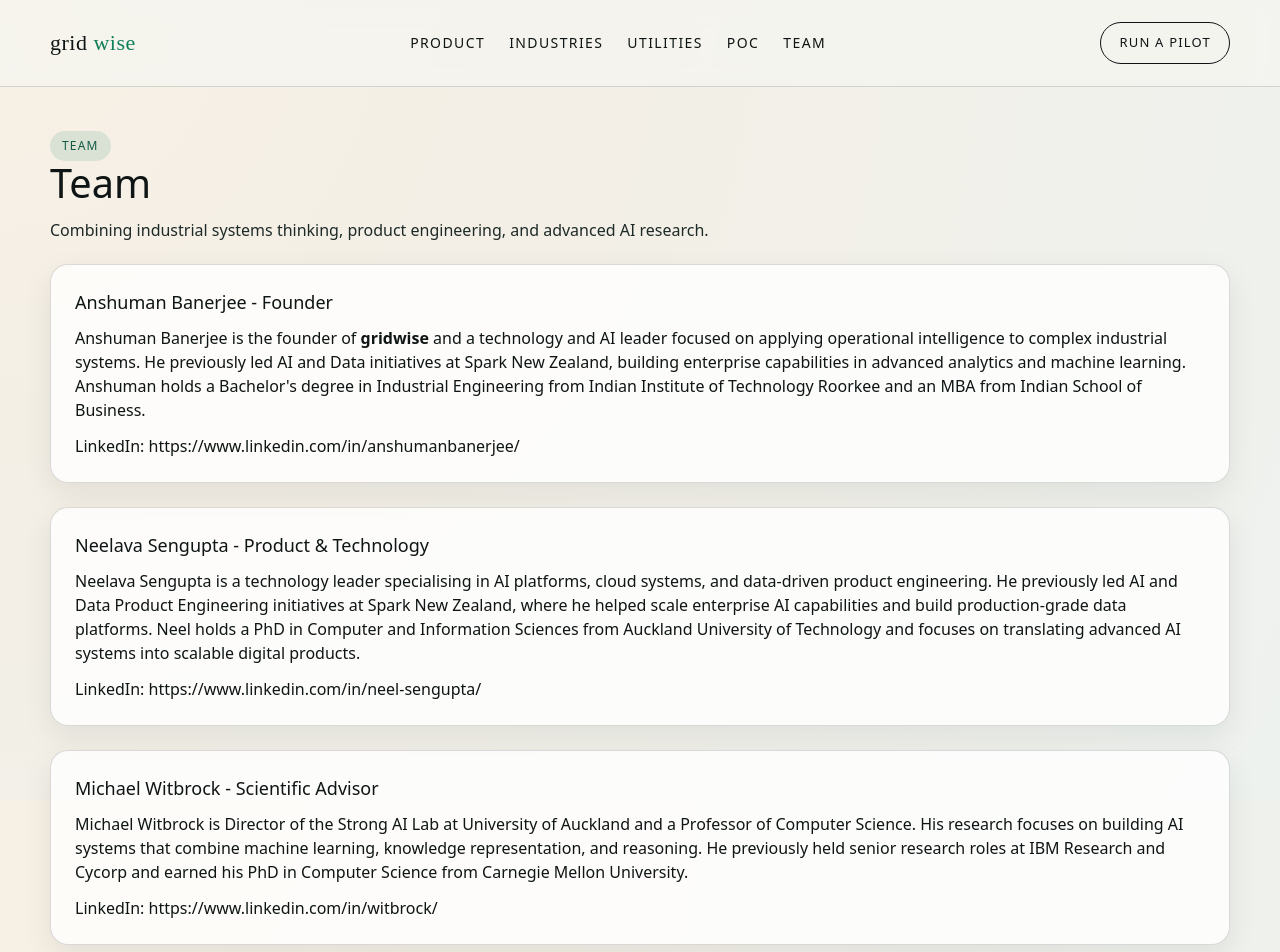
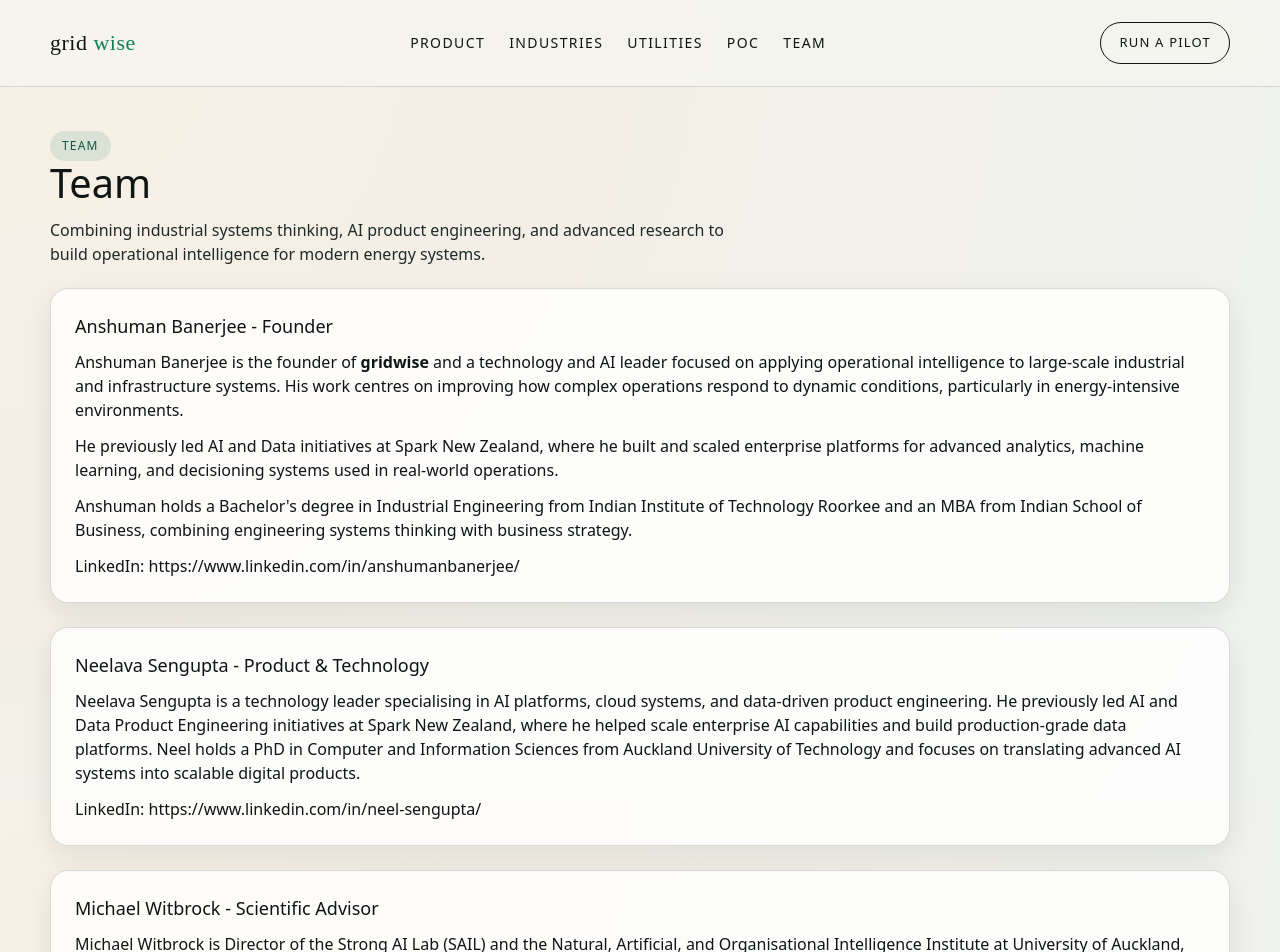
Before and after one commit to koyemii/gridwisewebsite, a Next.js app: page /team in a window 1280 px wide. Shown: the top 952 px of the page. Built offline with nearby package versions, Linux system fonts and the light colour scheme.

Commit message:
Update Team section copy and advisor links

```diff
--- a/app/team/page.js
+++ b/app/team/page.js
@@ -1,6 +1,6 @@
 export const metadata = {
   title: "Team | gridwise",
-  description: "Combining industrial systems thinking, product engineering, and advanced AI research."
+  description: "Combining industrial systems thinking, AI product engineering, and advanced research to build operational intelligence for modern energy systems."
 };
 
 export default function TeamPage() {
@@ -9,19 +9,20 @@
       <div className="pill">Team</div>
       <h1 className="section-title">Team</h1>
       <p className="section-lead">
-        Combining industrial systems thinking, product engineering, and advanced AI research.
+        Combining industrial systems thinking, AI product engineering, and advanced research to build operational intelligence for modern energy systems.
       </p>
 
       <div className="grid">
         <div className="card">
           <h3>Anshuman Banerjee - Founder</h3>
           <p>
-            Anshuman Banerjee is the founder of <strong>gridwise</strong> and a technology and AI leader
-            focused on applying operational intelligence to complex industrial systems. He previously
-            led AI and Data initiatives at Spark New Zealand, building enterprise capabilities in
-            advanced analytics and machine learning. Anshuman holds a Bachelor&apos;s degree in Industrial
-            Engineering from Indian Institute of Technology Roorkee and an MBA from Indian School of
-            Business.
+            Anshuman Banerjee is the founder of <strong>gridwise</strong> and a technology and AI leader focused on applying operational intelligence to large-scale industrial and infrastructure systems. His work centres on improving how complex operations respond to dynamic conditions, particularly in energy-intensive environments.
+          </p>
+          <p style={{ marginTop: "12px" }}>
+            He previously led AI and Data initiatives at Spark New Zealand, where he built and scaled enterprise platforms for advanced analytics, machine learning, and decisioning systems used in real-world operations.
+          </p>
+          <p style={{ marginTop: "12px" }}>
+            Anshuman holds a Bachelor&apos;s degree in Industrial Engineering from Indian Institute of Technology Roorkee and an MBA from Indian School of Business, combining engineering systems thinking with business strategy.
           </p>
           <p style={{ marginTop: "12px" }}>
             LinkedIn: <a href="https://www.linkedin.com/in/anshumanbanerjee/" target="_blank" rel="noreferrer">https://www.linkedin.com/in/anshumanbanerjee/</a>
@@ -46,14 +47,13 @@
         <div className="card">
           <h3>Michael Witbrock - Scientific Advisor</h3>
           <p>
-            Michael Witbrock is Director of the Strong AI Lab at University of Auckland and a Professor
-            of Computer Science. His research focuses on building AI systems that combine machine
-            learning, knowledge representation, and reasoning. He previously held senior research roles
-            at IBM Research and Cycorp and earned his PhD in Computer Science from Carnegie Mellon
-            University.
+            Michael Witbrock is Director of the Strong AI Lab (SAIL) and the Natural, Artificial, and Organisational Intelligence Institute at University of Auckland, where he leads research in advanced AI systems combining learning and reasoning. He has held senior research roles at IBM Research and Cycorp, working on large-scale intelligent systems. Michael holds a PhD in Computer Science from Carnegie Mellon University and actively contributes to national AI initiatives in New Zealand.
           </p>
           <p style={{ marginTop: "12px" }}>
             LinkedIn: <a href="https://www.linkedin.com/in/witbrock/" target="_blank" rel="noreferrer">https://www.linkedin.com/in/witbrock/</a>
+          </p>
+          <p style={{ marginTop: "12px" }}>
+            Wikipedia: <a href="https://en.wikipedia.org/wiki/Michael_Witbrock" target="_blank" rel="noreferrer">https://en.wikipedia.org/wiki/Michael_Witbrock</a>
           </p>
         </div>
       </div>
```
